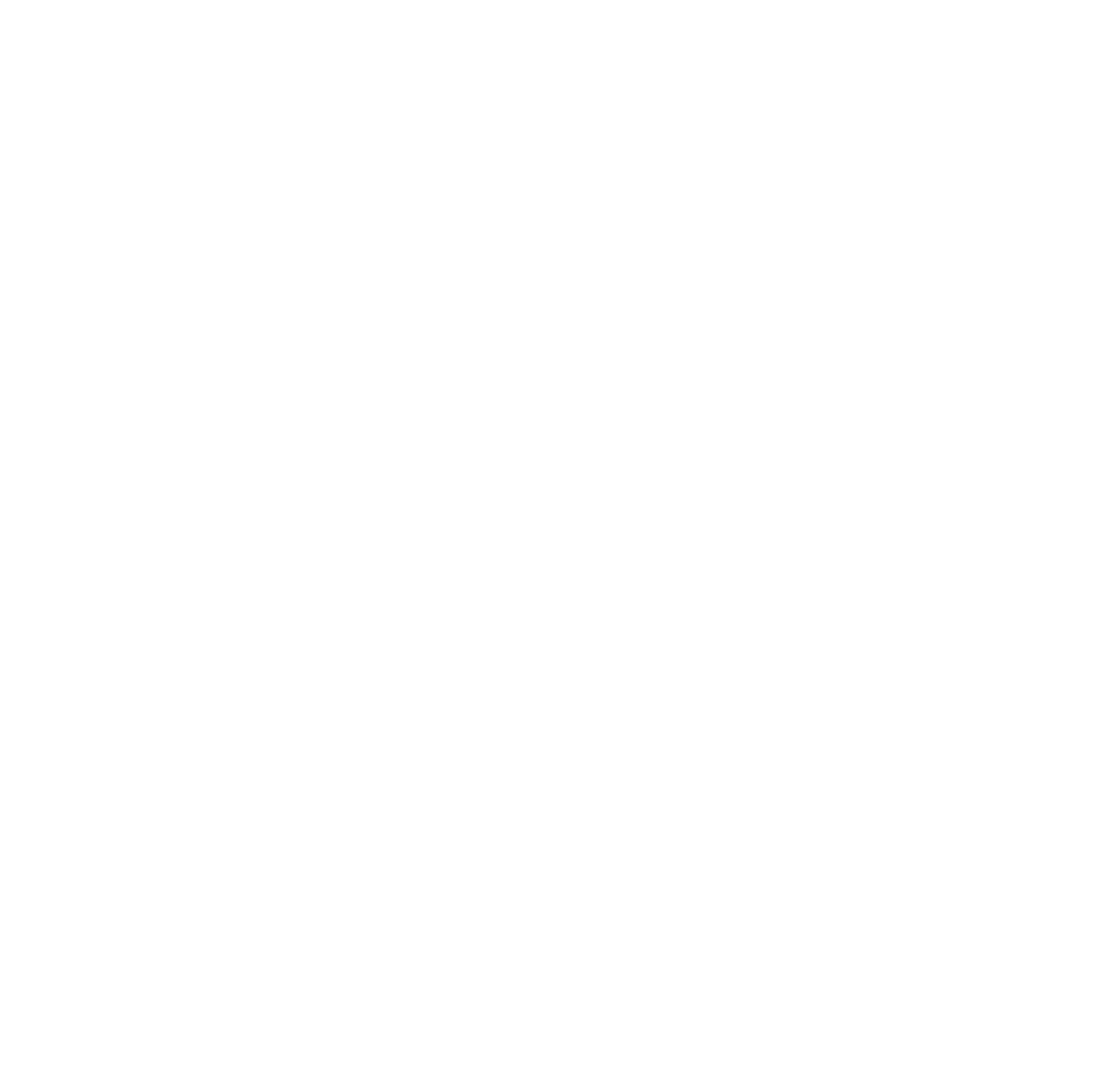
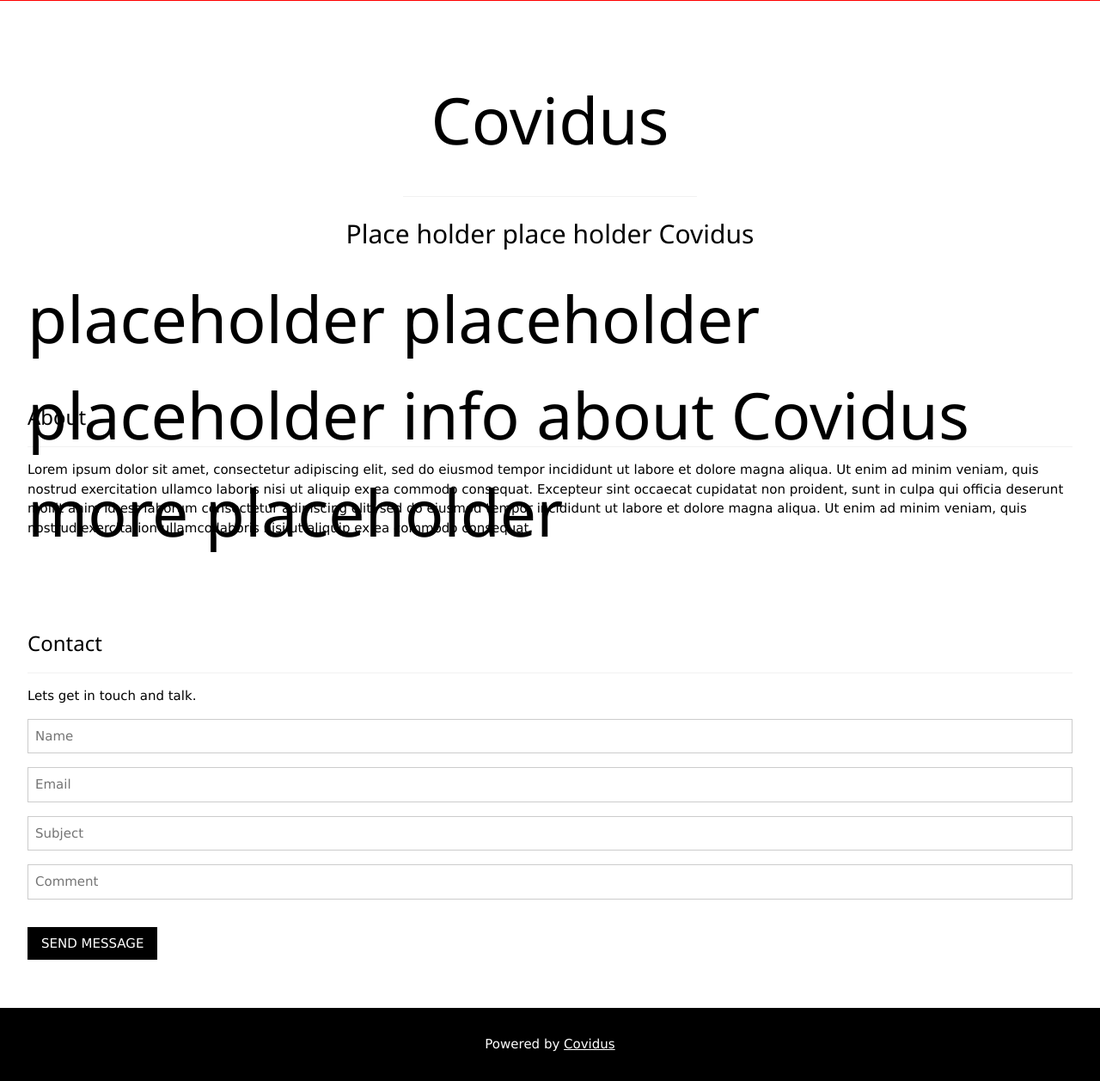
Before and after one commit to richardokonicha/covidus, a Django app: page / in a window 1280 px wide. Before the commit the part shown is empty. Shown: the part 960-2217 px from the top of the page at 86% size. Before the commit the page ends 26 px from the top, so only its background shows below. Run offline with Django 3.2, Linux system fonts and the light colour scheme.

Commit message:
django settings and home page view

```diff
--- /dev/null
+++ b/covidus_main/static/css/home.css
@@ -0,0 +1,33 @@
+.logo {
+    height: 100%;
+    width: 50px;
+    background-color: red;
+}
+
+.logo {
+    height: 100%;
+    width: 50px;
+
+}
+
+header {
+    border: 2px solid red;
+}
+
+.body_header {
+    height: 50vh;
+    display: flex;
+    flex-direction: column;
+    justify-items: center;
+    align-items: center;
+
+}
+
+.body_header h3 {
+    font-size: 5rem;
+
+
+}
+.a-header {
+    padding: 32px;
+}
--- a/covidus_main/templates/covidus_main/home.html
+++ b/covidus_main/templates/covidus_main/home.html
@@ -1 +1,82 @@
-ijdfkjsdkjfl
+{% load static %}
+<!DOCTYPE html>
+<html>
+<title>Covidus</title>
+<meta charset="UTF-8">
+<meta name="viewport" content="width=device-width, initial-scale=1">
+<link rel="stylesheet" href="https://www.w3schools.com/w3css/4/w3.css">
+<link rel="stylesheet" href="{% static 'css/home.css'%}">
+<body>
+
+<!-- Navbar (sit on top) -->
+<div class="w3-top">
+  <div class="w3-bar w3-white w3-wide w3-padding w3-card">
+    <a href="#home" class="w3-bar-item w3-button">
+    <img src="{% static 'img/covid.png' %}" alt="My image" class="logo">
+    <b>C</b> ovidus</a>
+    <!-- Float links to the right. Hide them on small screens -->
+    <div class="w3-right w3-hide-small">
+      <a href="#projects" class="w3-bar-item w3-button">Covidus</a>
+      <a href="#about" class="w3-bar-item w3-button">Covidus</a>
+      <a href="#contact" class="w3-bar-item w3-button">Covidu</a>
+    </div>
+  </div>
+</div>
+
+<!-- Header -->
+<header class="w3-display-container w3-content w3-wide" style="max-width:1500px;" id="home">
+  <img class="w3-image" src="/w3images/architect.jpg" alt="Architecture" width="1500" height="800">
+  <div class="w3-display-middle w3-margin-top w3-center">
+    <h1 class="w3-xxlarge w3-text-white"><span class="w3-padding w3-black w3-opacity-min"><b>BR</b></span> <span class="w3-hide-small w3-text-light-grey">Architects</span></h1>
+  </div>
+</header>
+
+<!-- Page content -->
+<div class="w3-content w3-padding" style="max-width:1564px">
+
+  <!-- Project Section -->
+  <div class="w3-container w3-padding-32 body_header" id="projects">
+    <h3 class="w3-border-bottom w3-border-light-grey a-header">Covidus</h3>
+    <h2 class="h3_step2">Place holder place holder Covidus</h3>
+    <h3 class="">placeholder placeholder placeholder info about Covidus more placeholder</h3>
+  </div>
+  <!-- About Section -->
+  <div class="w3-container w3-padding-32" id="about">
+    <h3 class="w3-border-bottom w3-border-light-grey w3-padding-16">About</h3>
+    <p>Lorem ipsum dolor sit amet, consectetur adipiscing elit, sed do eiusmod tempor incididunt ut labore et dolore magna aliqua. Ut enim ad minim veniam, quis nostrud exercitation ullamco laboris nisi ut aliquip ex ea commodo consequat. Excepteur sint
+      occaecat cupidatat non proident, sunt in culpa qui officia deserunt mollit anim id est laborum consectetur adipiscing elit, sed do eiusmod tempor incididunt ut labore et dolore magna aliqua. Ut enim ad minim veniam, quis nostrud exercitation ullamco
+      laboris nisi ut aliquip ex ea commodo consequat.
+    </p>
+  </div>
+
+
+  <!-- Contact Section -->
+  <div class="w3-container w3-padding-32" id="contact">
+    <h3 class="w3-border-bottom w3-border-light-grey w3-padding-16">Contact</h3>
+    <p>Lets get in touch and talk.</p>
+    <form action="/action_page.php" target="_blank">
+      <input class="w3-input w3-border" type="text" placeholder="Name" required name="Name">
+      <input class="w3-input w3-section w3-border" type="text" placeholder="Email" required name="Email">
+      <input class="w3-input w3-section w3-border" type="text" placeholder="Subject" required name="Subject">
+      <input class="w3-input w3-section w3-border" type="text" placeholder="Comment" required name="Comment">
+      <button class="w3-button w3-black w3-section" type="submit">
+        <i class="fa fa-paper-plane"></i> SEND MESSAGE
+      </button>
+    </form>
+  </div>
+
+<!-- Image of location/map -->
+<div class="w3-container">
+</div>
+
+<!-- End page content -->
+</div>
+
+
+<!-- Footer -->
+<footer class="w3-center w3-black w3-padding-16">
+  <p>Powered by <a href="" title="" target="_blank" class="w3-hover-text-green">Covidus</a></p>
+</footer>
+
+</body>
+</html>
--- /dev/null
+++ b/runtime.txt
@@ -0,0 +1 @@
+python-3.7
```
Also changed, not shown: covidus/settings.py (+17 -1 lines), covidus_main/static/img/covid.png (added), 1 other file.
